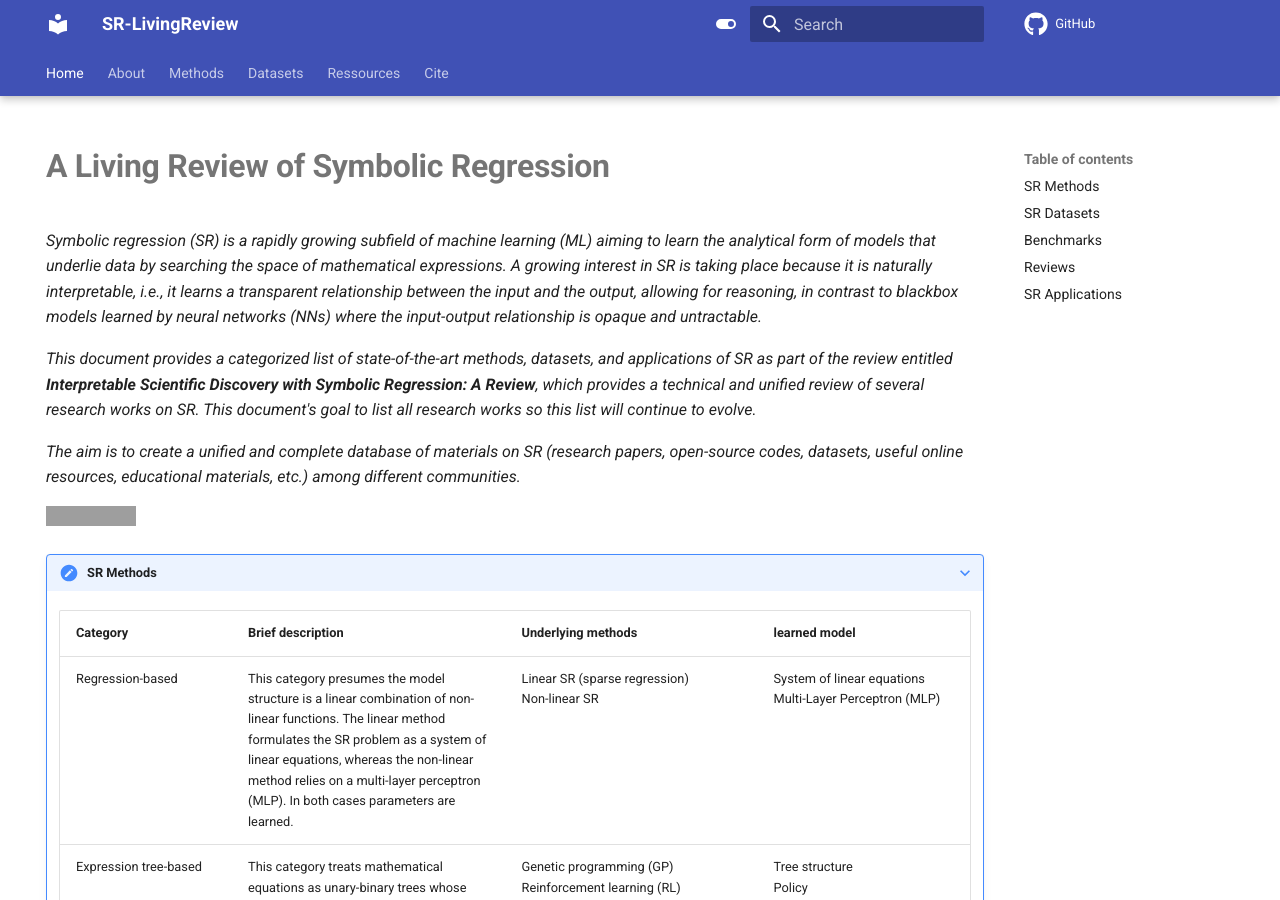
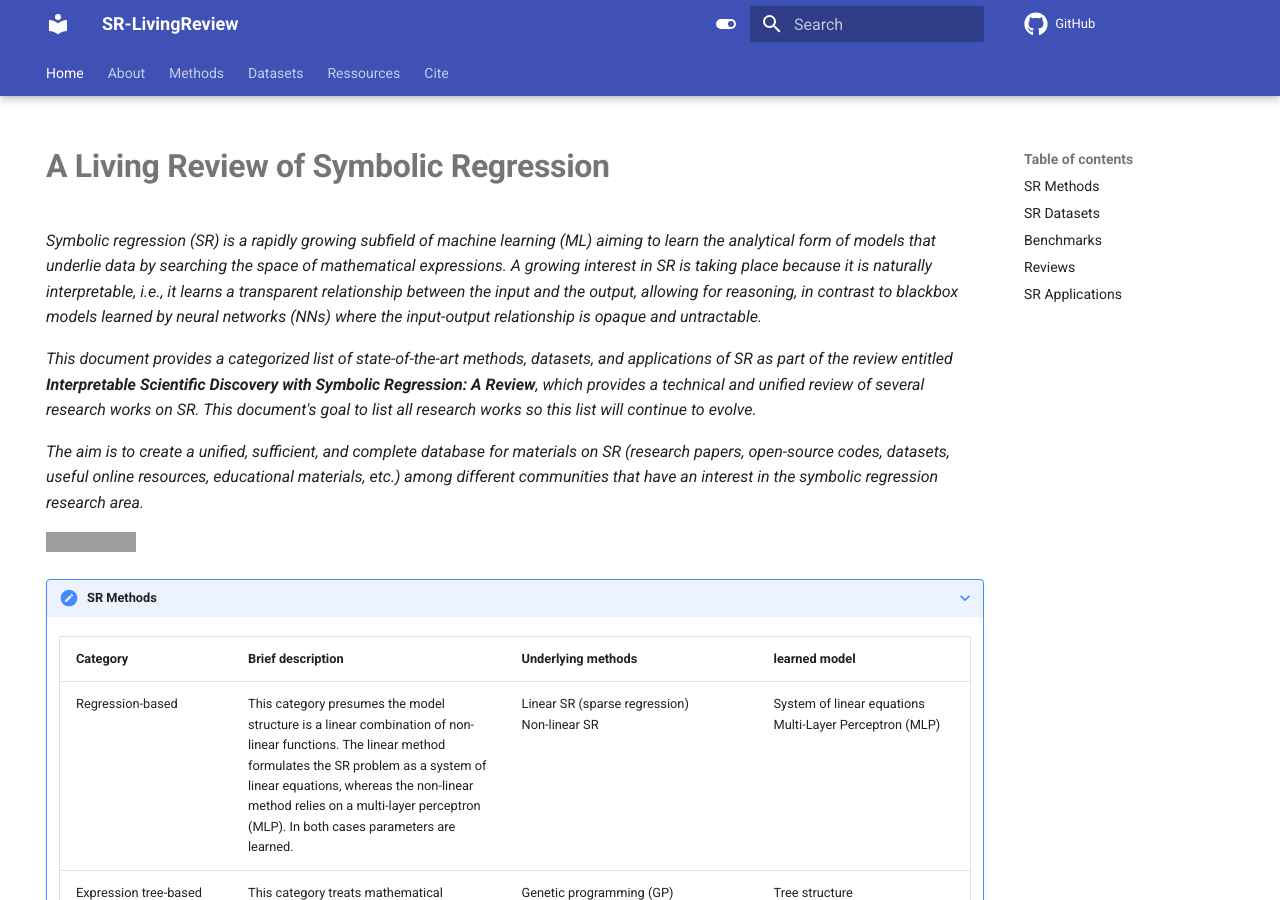
Before and after one commit to nmakke/SR-LivingReview, an MkDocs documentation site: the page built from docs/index.md, in a window 1280 px wide and 900 px high. Built offline with MkDocs 1.6.1 and Material for MkDocs 9.7.7, drawn with Linux system fonts in a browser that asks for light colours; formulas are drawn with MathJax 3; comment, search, counter and statistics services are not loaded; grey boxes are pictures that could not be loaded.

Commit message:
Update index.md

```diff
--- a/docs/index.md
+++ b/docs/index.md
@@ -10,7 +10,7 @@ hide:
 
 *This document provides a categorized list of state-of-the-art methods, datasets, and applications of SR as part of the review entitled ***Interpretable Scientific Discovery with Symbolic Regression: A Review***, which provides a technical and unified review of several research works on SR. This document's goal to list all research works so this list will continue to evolve. <!--This living review was proposed in the mentioned review in analogy with HEP ML Living Review ([link](https://iml-wg.github.io/HEPML-LivingReview/)).-->*
 
-*The aim is to create a unified and complete database of materials on SR (research papers, open-source codes, datasets, useful online resources, educational materials, etc.) among different communities.*
+*The aim is to create a unified, sufficient, and complete database for materials on SR (research papers, open-source codes, datasets, useful online resources, educational materials, etc.) among different communities that have an interest in the symbolic regression research area.*
 
 <!-- [<img src="https://s18955.pcdn.co/wp-content/uploads/2018/02/github.png" width="25"/>](https://github.com/user/repository/subscription) -->
 
```
